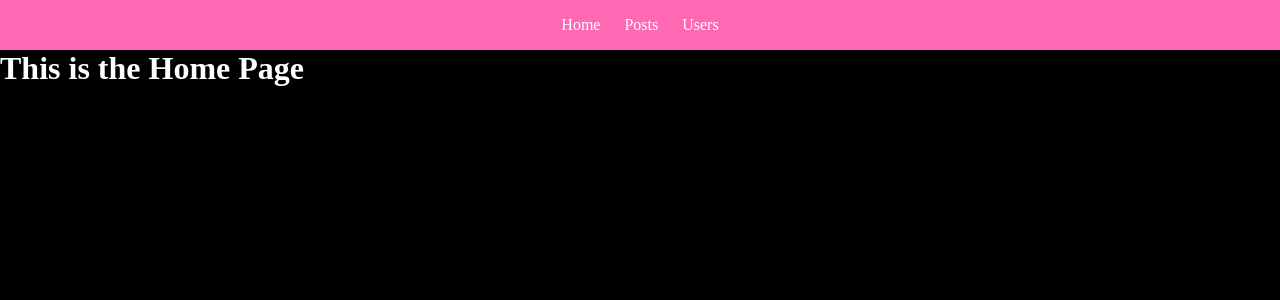
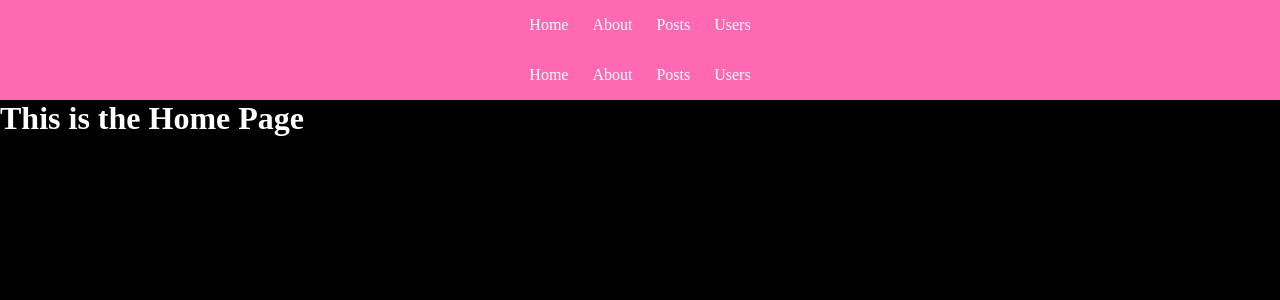
Before and after one commit to michelle01022012/next-crash-course, a Next.js app: page / in a window 1280 px wide. Shown: the top 300 px of the page. Built offline with nearby package versions, Linux system fonts and the light colour scheme.

Commit message:
updated links

```diff
--- a/Components/Navbar.js
+++ b/Components/Navbar.js
@@ -6,7 +6,10 @@ export default function Navbar() {
   return (
    <nav className={styles.nav}>
         <ul className={styles.ul}>
-            <li><Link href="/">Home</Link></li>
+            <Link href={"/"}>
+                <li>Home</li>
+            </Link>
+            <li><Link href="/about">About</Link></li>
             <li><Link href="/posts">Posts</Link></li>
             <li><Link href="/users">Users</Link></li>
         </ul>
--- a/pages/_app.js
+++ b/pages/_app.js
@@ -1,5 +1,11 @@
+import Navbar from '../Components/Navbar'
 import '@/styles/globals.css'
 
 export default function App({ Component, pageProps }) {
-  return <Component {...pageProps} />
+  return (
+  <>
+  <Navbar />
+  <Component {...pageProps} />
+
+  </>)
 }
--- a/pages/posts.js
+++ b/pages/posts.js
@@ -3,7 +3,6 @@ import Navbar from "../Components/Navbar"
 export default function Posts(){
     return (
         <>
-        <Navbar />
         <h1>This is the Posts Page</h1>
         </>
         )
--- a/pages/users.js
+++ b/pages/users.js
@@ -3,7 +3,6 @@ import Navbar from "../Components/Navbar"
 export default function Users(){
     return (
         <>
-        <Navbar />
         <h1>This is the Users Page</h1>
         </>
         )
```
